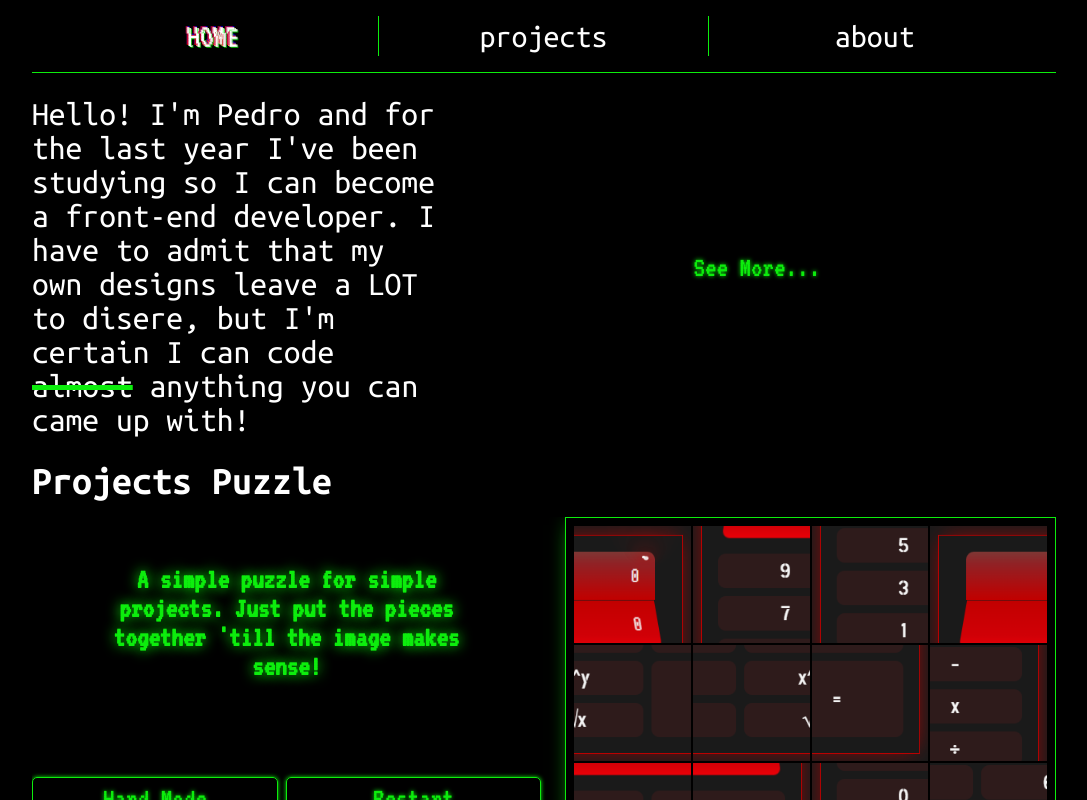
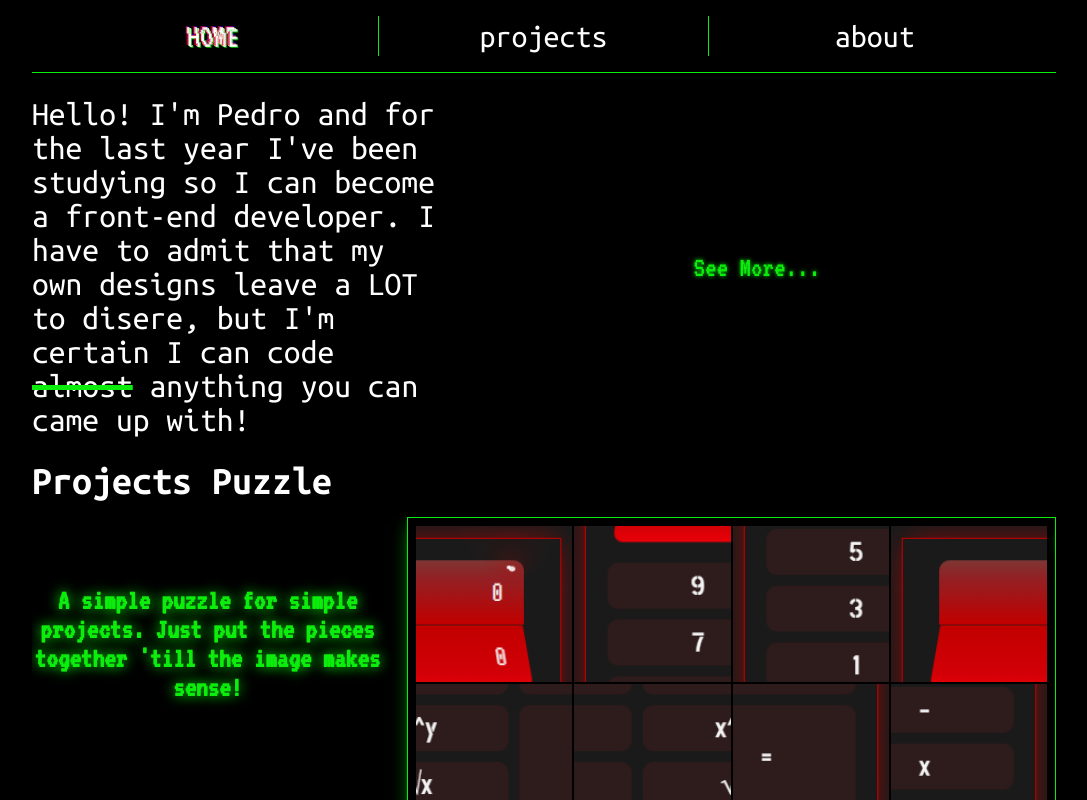
Before and after one commit to pdLeal/portfolioVwn, a React (Vite) app: page /home in a window 1280 px wide. Shown: the top 800 px of the page, without its empty margins (96-1183 px from the left). Built offline with nearby package versions, Linux system fonts and the light colour scheme.

Commit message:
Project puzzle displays congratulations correctly

```diff
--- a/src/components/protectedRoutes/ProjectProtector.jsx
+++ b/src/components/protectedRoutes/ProjectProtector.jsx
@@ -4,7 +4,10 @@ import React from 'react'
 import useWinnerContext from "../../contexts/WinnerContext";
 
 function ProjectProtector() {
-    const { projectWinner } = useWinnerContext();
+    const { projectWinner, setProjectWinner } = useWinnerContext();
+    if(!projectWinner && localStorage.getItem('isProjectWinner')) {
+            return <Outlet />
+        }
     return projectWinner ? (<Outlet />) : (<Navigate replace to='/denied' />)
 }
 
--- a/src/components/puzzle/Puzzle.jsx
+++ b/src/components/puzzle/Puzzle.jsx
@@ -185,7 +185,8 @@ function Puzzle({
       })
       }
 
-      {projectWinner && <Fireworks
+      {projectWinner && <>
+        <Fireworks
           ref={ref}
           options={options}
           style={{
@@ -195,7 +196,10 @@ function Puzzle({
             height: '100%',
             position: 'absolute'
           }}
-      />}
+        />
+        <S.Congrats>WINNER!</S.Congrats>
+      </>}
+
 
       <S.ErrorMsg id='error'>
         Hint: Clicking fast does not make you play better.
--- a/src/components/puzzle/Puzzle_Style.jsx
+++ b/src/components/puzzle/Puzzle_Style.jsx
@@ -1,4 +1,4 @@
-import styled, {keyframes} from "styled-components";
+import styled, { keyframes } from "styled-components";
 
 
 const shakeAnimation = keyframes`
@@ -26,6 +26,7 @@ export const Container = styled.section`
     border: solid 1px var(--primary-color);
     box-shadow: 0px 0px 20px -8px var(--primary-color);
     position: relative;
+    overflow: hidden;
 
         [data-piece="1"] {
             background-position: 0% 0%;
@@ -108,6 +109,22 @@ export const Piece = styled.div`
     background-repeat: no-repeat;
     `;
 
+export const Congrats = styled.p`
+    width: 100%;
+    height: 100%;
+    font-family: "VT323", monospace;
+    font-size: clamp(2rem, 15vw + 0.5rem, 8rem);
+    font-weight: bold;
+    letter-spacing: .2em;
+    text-align: center;
+    display: flex;
+    justify-content: center;
+    align-items: center;
+    position: absolute;
+    color: black;
+    text-shadow: 0px 0px 4px var(--primary-color);
+`;
+
 export const ErrorMsg = styled.p`
     font-family: "VT323", monospace;
     margin-inline: auto;
@@ -117,7 +134,6 @@ export const ErrorMsg = styled.p`
     font-size: clamp(1rem, 2vw + 0.5rem, 1.5rem);
     color: var(--primary-color);
     text-shadow: 0px 0px 13px var(--primary-color);
-
     position: absolute;
     top: 8px;
     right: 0;
--- a/src/components/puzzle/helpers.js
+++ b/src/components/puzzle/helpers.js
@@ -146,7 +146,7 @@ export function checkIfWon(savedPiecesPosition, setProjectWinner, ref) {
 
     if(JSON.stringify(savedPiecesPosition) == JSON.stringify(sortedPositions)) {
         setProjectWinner(true);
-        // localStorage.setItem('isProjectWinner', true);
+        localStorage.setItem('isProjectWinner', true);
 
         setTimeout(() => {
             ref.current.waitStop();
--- a/src/pages/home/Home.jsx
+++ b/src/pages/home/Home.jsx
@@ -13,7 +13,7 @@ function Home() {
   const [reloadPuzzle, setReloadPuzzle] = useState(true); // true/false doens't mattter, just needs to change to remount the whole comp
   const [projectUrl, setProjectUrl] = useState('');
   const [savedPiecesPosition, setSavedPiecesPosition] = useState([]);
-  const { setProjectWinner } = useWinnerContext();
+  const { projectWinner, setProjectWinner } = useWinnerContext();
 
 
 
@@ -55,13 +55,13 @@ function Home() {
           <PuzzleProvider value={{ projectUrl, setProjectUrl, savedPiecesPosition, setSavedPiecesPosition }}>
             <S.Wrapper>
               <S.Rules>
-                <S.TextRules>
-                  A simple puzzle for simple projects. Just put the pieces together 'till the image makes sense!
-                </S.TextRules>
+                {!projectWinner ? <S.TextRules>A simple puzzle for simple projects. Just put the pieces together 'till the image makes sense!</S.TextRules>
+                              : hardModeIsOn ? <S.TextRules>Oh, you are real good at this,aren't you?</S.TextRules>
+                                            : <S.TextRules>Congratulations! You can move on and see all the projects you want. Also, how about trying the hard difficulty? Show them how good you really are!</S.TextRules>}
 
                 <S.Btn $hardModeIsOn={hardModeIsOn} onClick={handleHardMode}>Hard Mode</S.Btn>
                 <S.Btn onClick={handleRestart}>Restart</S.Btn>
-                <a href={projectUrl} target='_black'>Peek Answer</a>
+                <a href={projectUrl} target='_blank'>Peek Answer</a>
               </S.Rules>
 
               <Puzzle
--- a/src/pages/home/Home_Style.jsx
+++ b/src/pages/home/Home_Style.jsx
@@ -108,6 +108,7 @@ export const Rules = styled.div`
 `;
 
 export const TextRules = styled(Tease)`
+    max-width: 560px;
     font-size: clamp(1rem, 3vw + 0.5rem, 1.8rem);
     grid-area: rules;
 `;
```
Lines whose indentation alone changed are shown as unchanged.
